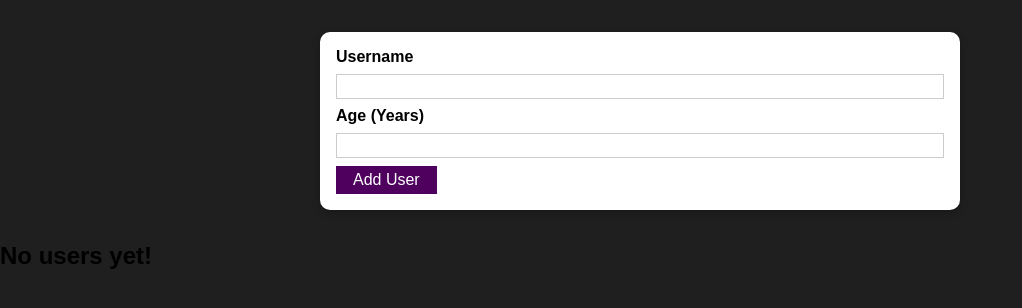
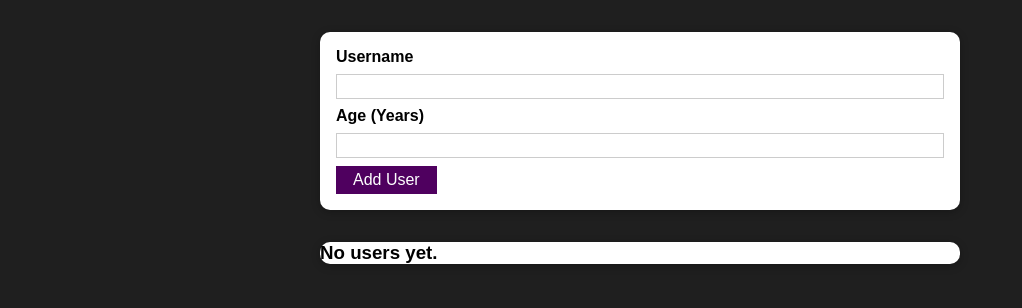
Before and after one commit to darienaxelll/NewUserProject, a React (Create React App) app: page / in a window 1280 px wide. Shown: the top 308 px of the page, without its empty margins (0-1022 px from the left). Built offline with nearby package versions, Linux system fonts and the light colour scheme.

Commit message:
Edited validation

```diff
--- a/src/App.js
+++ b/src/App.js
@@ -1,6 +1,8 @@
 import { useState } from "react";
+import Card from "./components/UI/Card";
 import AddUser from "./components/Users/AddUser";
 import UsersList from "./components/Users/UsersList";
+import classes from "./components/Users/UserList.module.css";
 
 function App() {
   const [users, setUsers] = useState([]);
@@ -15,7 +17,9 @@ function App() {
     <div>
       <AddUser onAddUser={addUserHandler} />
       {users.length === 0 ? (
-        <h2>No users yet!</h2>
+        <Card className={classes.users}>
+          <h3>No users yet.</h3>
+        </Card>
       ) : (
         <UsersList users={users} />
       )}
--- a/src/components/Users/AddUser.js
+++ b/src/components/Users/AddUser.js
@@ -19,16 +19,17 @@ const AddUser = (props) => {
   const submitHandler = (e) => {
     e.preventDefault();
 
-    const newUser = {
-      username: username,
-      age: age,
-    };
-
-    if (username.length === 0 || age.length <= 0) {
-      console.log("Invalid inputs");
+    if (username.trim().length === 0 || age.trim().length === 0) {
+      return;
+    }
+    if (+age < 1) {
+      return;
     } else {
+      const newUser = {
+        username: username,
+        age: age,
+      };
       props.onAddUser(newUser);
-
       setUsername("");
       setAge("");
     }
```
